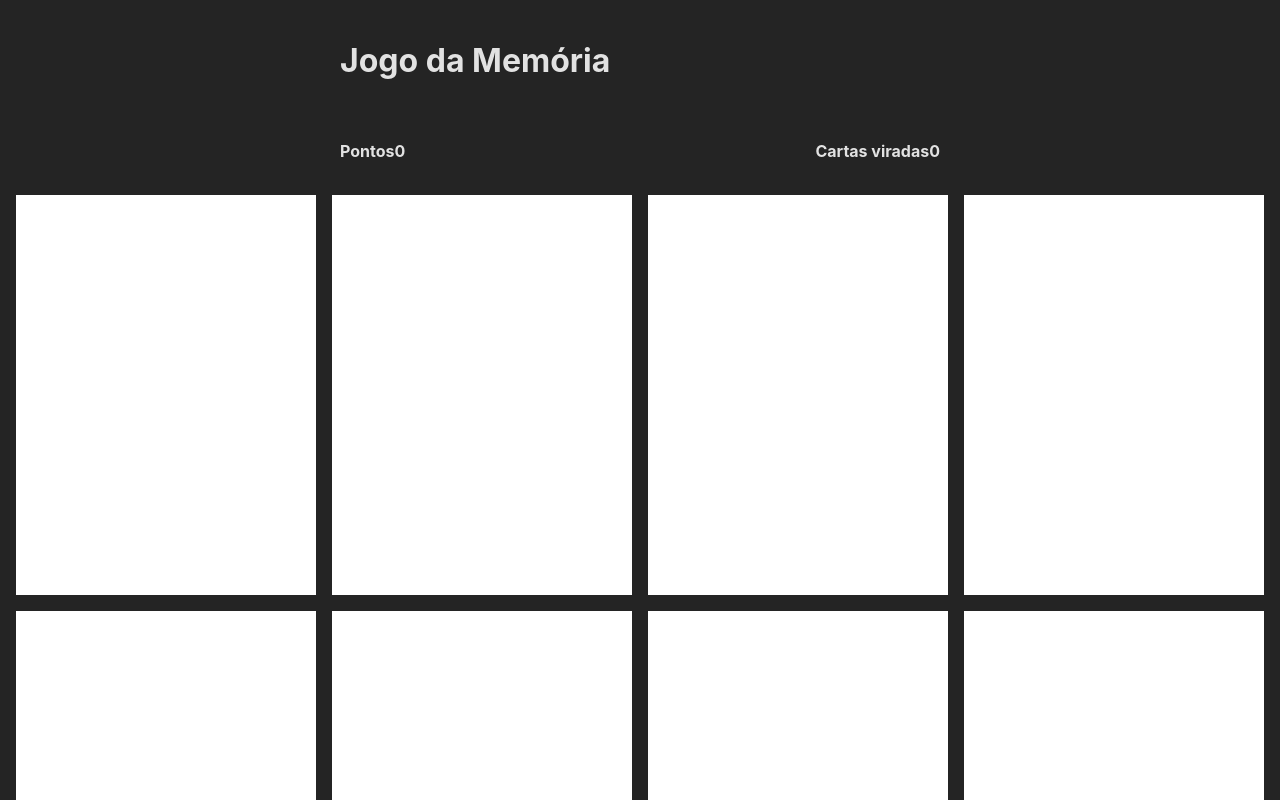
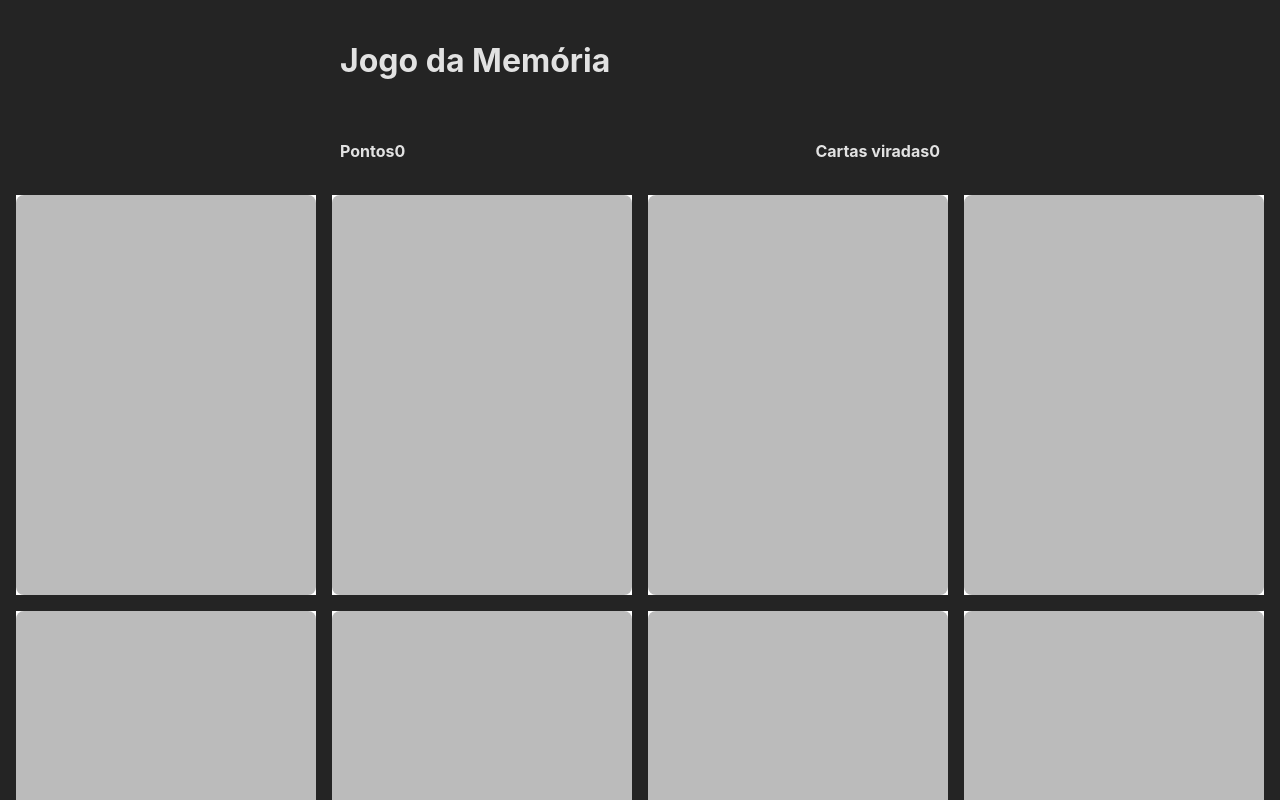
Before and after one commit to matheusduartedevs/jogo-memoria, a React (Vite) app: page / in a window 1280 px wide. Shown: the top 800 px of the page. Built offline with nearby package versions, Linux system fonts and the light colour scheme.

Commit message:
implementação funcional dos card

```diff
--- a/src/components/Card.jsx
+++ b/src/components/Card.jsx
@@ -1,7 +1,14 @@
-const Card = () => {
-  return (
-    <div className="carta">Card</div>
-  )
+const Card = ({ id, idDoPar, imagem }) => {
+    return (
+        <button id={id} className="carta">
+            <div className="carta__conteudo">
+                <div className="carta__frente"></div>
+                <div className="costas">
+                    <img src={imagem} alt={`Carta ${id}`} width={300} />
+                </div>
+            </div>
+        </button>
+    )
 }
 
 export default Card
--- a/src/index.css
+++ b/src/index.css
@@ -27,9 +27,11 @@ body {
   cursor: pointer;
   transition: border-color 0.25s;
 }
+
 .button:hover {
   border-color: #646cff;
 }
+
 .button:focus,
 .button:focus-visible {
   outline: 4px auto -webkit-focus-ring-color;
@@ -62,7 +64,52 @@ body {
 }
 
 .carta {
-  background-color: white;
   width: 100%;
   aspect-ratio: 3/4;
+  perspective: 400px;
+
+  /* Button */
+  appearance: none;
+  border: none;
+  background-color: transparent;
+  padding: 0;
+  cursor: pointer;
 }
+
+.carta img {
+  max-width: 100%;
+}
+
+.carta__conteudo {
+  position: relative;
+  width: 100%;
+  height: 100%;
+  transition: transform 0.8s;
+  transform-style: preserve-3d;
+}
+
+.carta__frente,
+.carta__costas {
+  width: 100%;
+  height: 100%;
+  border-radius: 0.5rem;
+  overflow: hidden;
+  position: absolute;
+  left: 0;
+  top: 0;
+
+  backface-visibility: hidden;
+  --webkit-backface-visibility: hidden
+}
+
+.carta__frente {
+  background-color: #bbb;
+}
+
+.carta__costas {
+  transform: rotateY(180deg);
+}
+
+.carta:hover .carta__conteudo {
+  transform: rotateY(180deg);
+}
```
